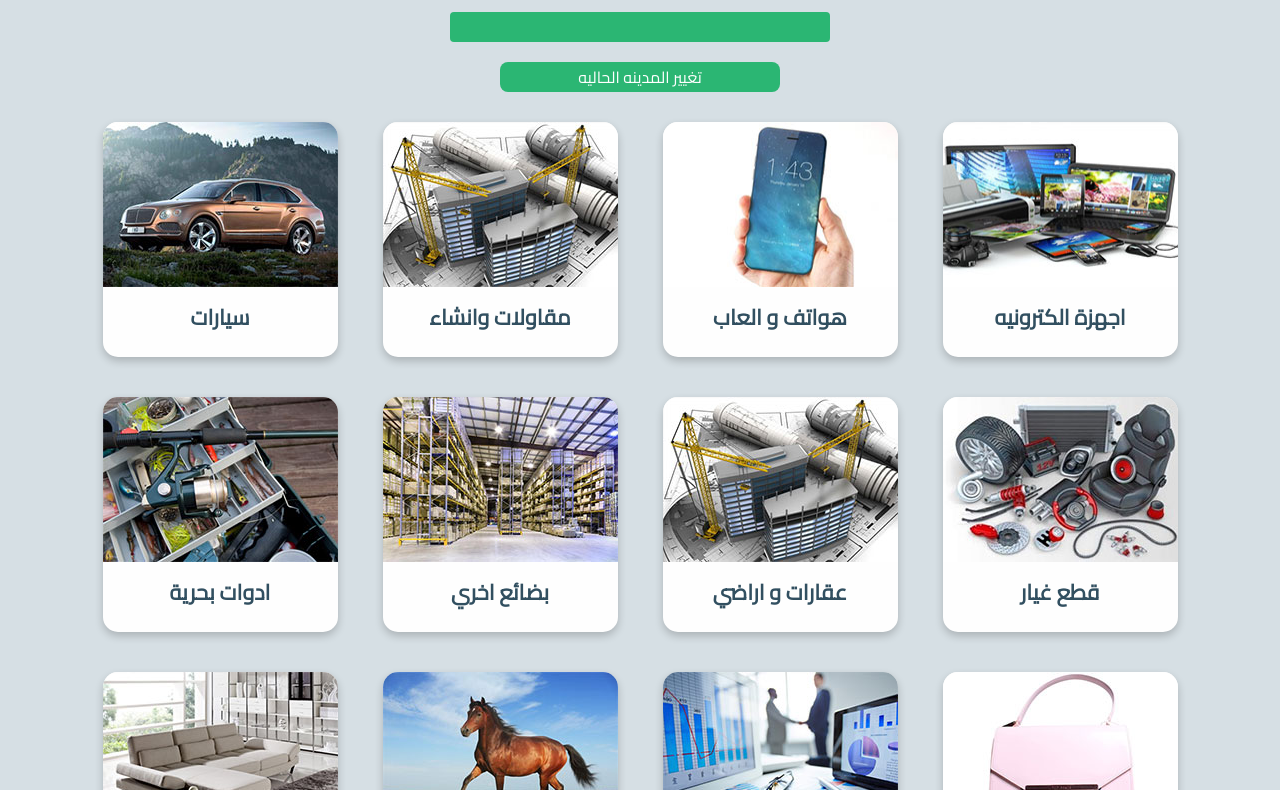
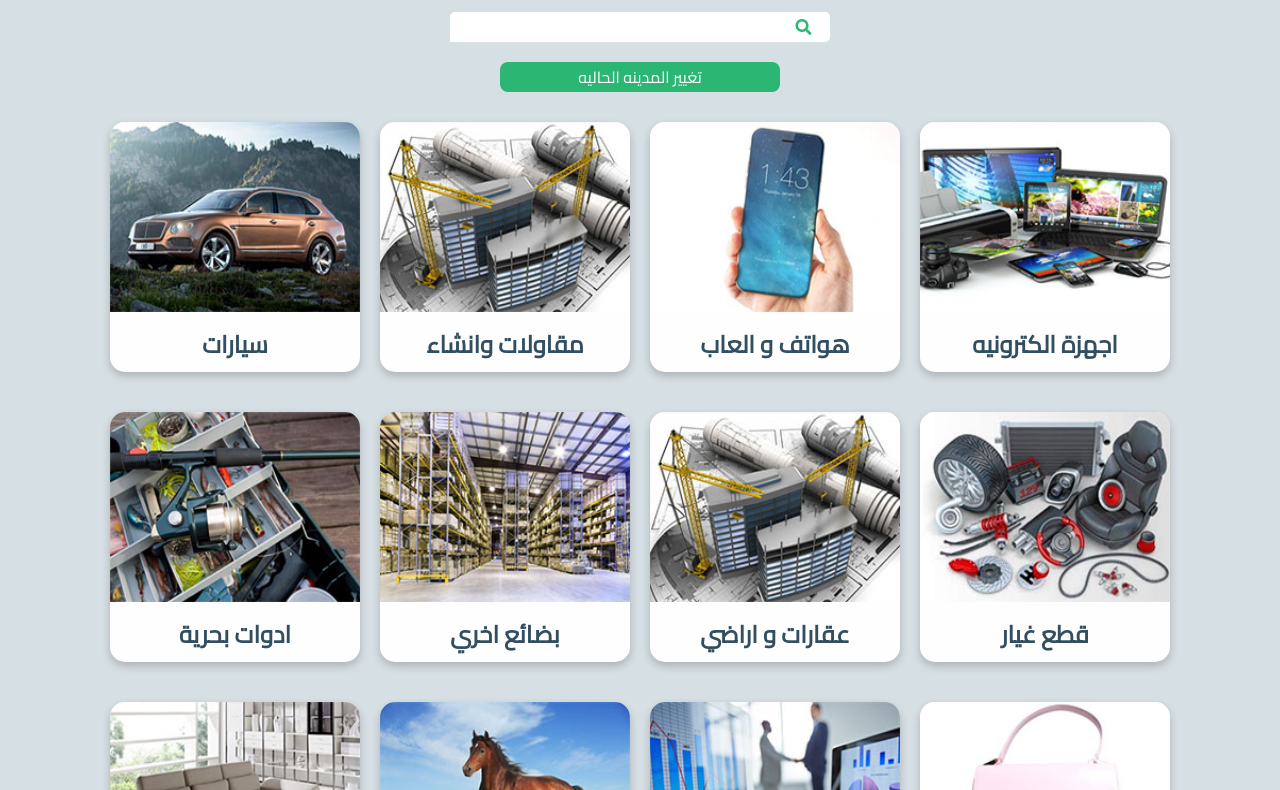
Before and after one commit to zakariahassan00/Sarrefha, a plain HTML site: page index.html in a window 1280 px wide. Shown: the part 68-858 px from the top of the page. Drawn offline with nearby package versions, Linux system fonts and the light colour scheme.

Commit message:
all is ready

```diff
--- a/css/breakpoints.css
+++ b/css/breakpoints.css
@@ -1,4 +1,4 @@
-@media only screen and (max-width: 520px) {
+@media only screen and (max-width: 612px) {
   .nav-item {
     border-left: 1px solid #fff;
     font-size: 14px;
@@ -7,28 +7,86 @@
 
   .nav-bar {
     position: fixed;
-    bottom: 0;
+    top: 0;
     height: 50px;
+    z-index: 9999;
   }
 
   /* search bar */
   .search_bar {
+    margin-top: 70px;
     width: 100%;
   }
 
   /* content */
   .card {
-    width: 110px;
-    height: 110px;
+    width: 140px;
+    height: 140px;
   }
 
   .card_cover {
-    width: 110px;
-    height: 80px;
+    width: 140px;
+    height: 100px;
   }
 
   .card_title {
-    padding: 2px;
-    font-size: 0.5em;
+    padding: 5px 2px;
+    font-size: 0.7em;
   }
 }
+
+@media only screen and (min-width: 613px) {
+  /* content */
+  .card {
+    width: 160px;
+    height: 160px;
+  }
+
+  .card_cover {
+    width: 160px;
+    height: 120px;
+  }
+
+  .card_title {
+    padding: 5px 2px;
+    font-size: 0.7em;
+  }
+}
+
+@media only screen and (min-width: 785px) {
+  .card {
+    width: 220px;
+    height: 220px;
+  }
+
+  .card_cover {
+    width: 220px;
+    height: 155px;
+  }
+
+  .card_title {
+    padding: 10px 5px;
+    font-size: 0.9em;
+  }
+}
+
+@media only screen and (min-width: 1200px) {
+  .card {
+    width: 250px;
+    height: 250px;
+  }
+
+  .card_cover {
+    width: 250px;
+    height: 190px;
+  }
+
+  .card_title {
+    padding: 10px 5px;
+    font-size: 1em;
+  }
+
+  .nav-item {
+    font-size: 22px;
+  }
+}
--- a/css/style.css
+++ b/css/style.css
@@ -93,8 +93,23 @@ body {
   width: 380px;
   height: 30px;
   margin: 20px auto 10px;
-  background-color: #2bb673;
-  border-radius: 4px;
+  background-color: #fff;
+  border-radius: 5px;
+}
+
+.search_bar input {
+  width: 90%;
+  height: 90%;
+  border: none;
+  padding: 5px 25px;
+  outline: none;
+}
+
+.search_bar .fa-search {
+  width: 20px;
+  height: 30px;
+  color: #2bb673;
+  cursor: pointer;
 }
 
 /*  main content  */
@@ -104,10 +119,11 @@ body {
   margin: 0 auto 20px;
   padding: 0 25px;
   background-color: #d6dfe4;
-  align-content: space-between;
   display: flex;
   flex-wrap: wrap;
+  align-content: space-around;
   align-items: center;
+  justify-content: center;
 }
 
 .card {
@@ -115,7 +131,7 @@ body {
   height: 235px;
   overflow: hidden;
   border-radius: 15px;
-  margin: 20px auto;
+  margin: 20px 10px;
   box-shadow: 0 4px 8px 0 rgba(0, 0, 0, 0.2);
   background-color: #fefefe;
 }
--- a/index.html
+++ b/index.html
@@ -33,7 +33,10 @@
       </ul>
     </nav>
     <main>
-      <div class="search_bar"></div>
+      <div class="search_bar">
+        <input type="text" />
+        <i class="fas fa-search"></i>
+      </div>
       <div class="location">
         <div class="dropdown_header">تغيير المدينه الحاليه</div>
         <div class="location_dropDown hidden">
--- a/js/app.js
+++ b/js/app.js
@@ -3,9 +3,9 @@ $(function() {
   let chosenCity = "";
 
   // toggle the content of the location bar
-  $(".dropdown_header").on("click", () => {
-    $(".location_dropDown").toggleClass("hidden");
-  });
+  $(".dropdown_header").on("click", () =>
+    $(".location_dropDown").toggleClass("hidden")
+  );
 
   // change the location
   $(".city").on("click", function(e) {
```
